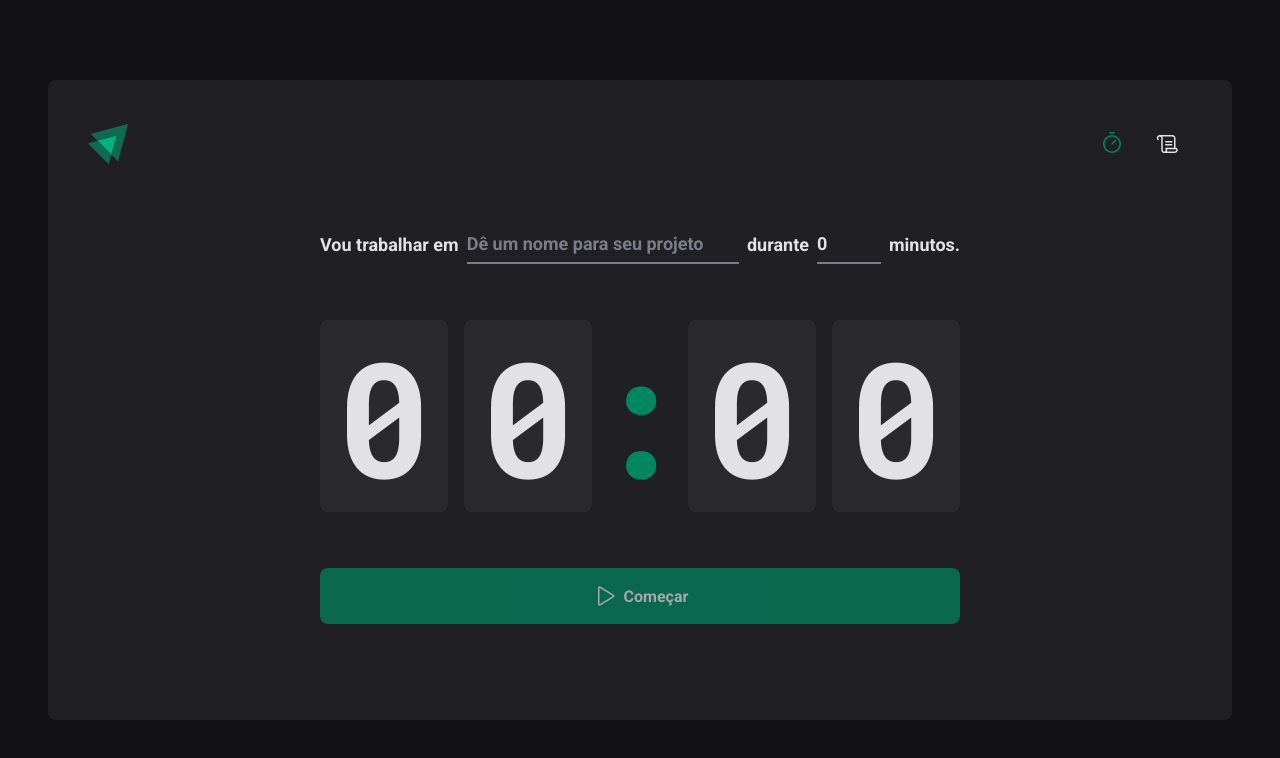
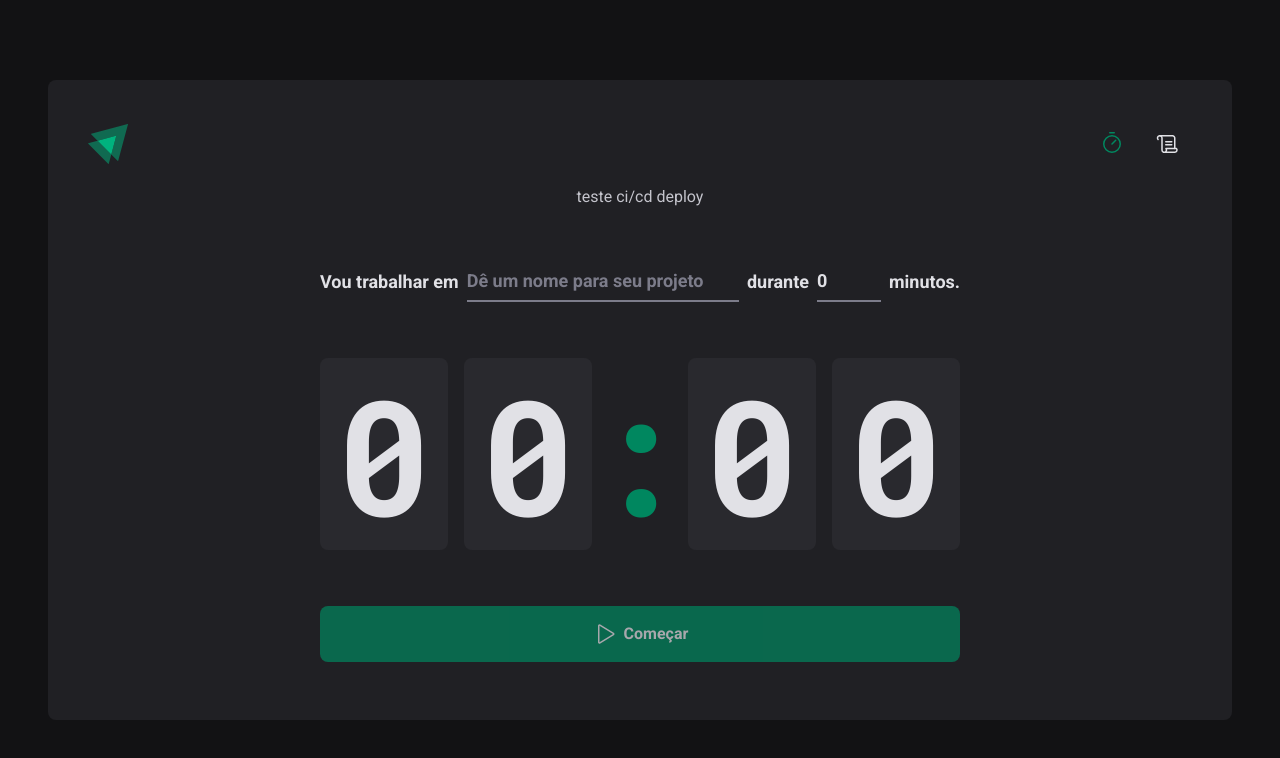
Before and after one commit to pedromiiguel/ignite-timer, a React (Vite) app: page / in a window 1280 px wide. Shown: the top 758 px of the page. Built offline with nearby package versions, Linux system fonts and the light colour scheme.

Commit message:
chore: testing deploying with github action

```diff
--- a/src/pages/Home/index.tsx
+++ b/src/pages/Home/index.tsx
@@ -52,6 +52,7 @@ export const Home = () => {
   return (
     <S.HomeContainer>
       <S.Form onSubmit={handleSubmit(handleCreateNewCycle)}>
+        <p>teste ci/cd deploy</p>
         <FormProvider {...newCycleForm}>
           <NewCycleForm />
         </FormProvider>
```
